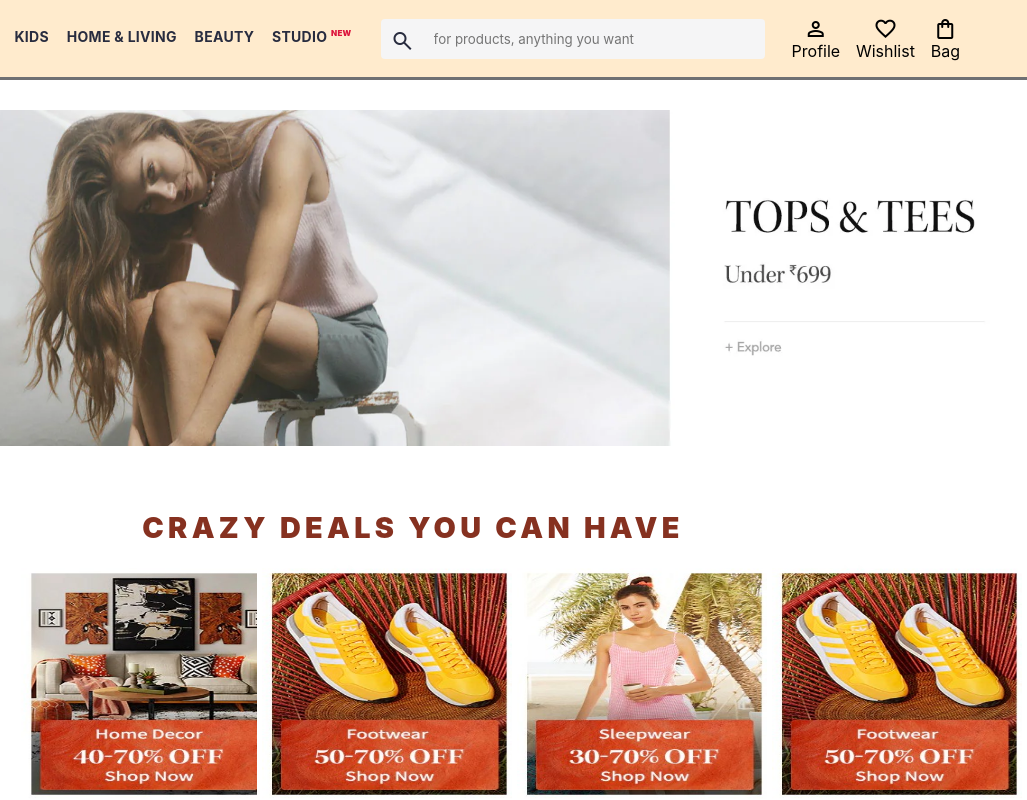
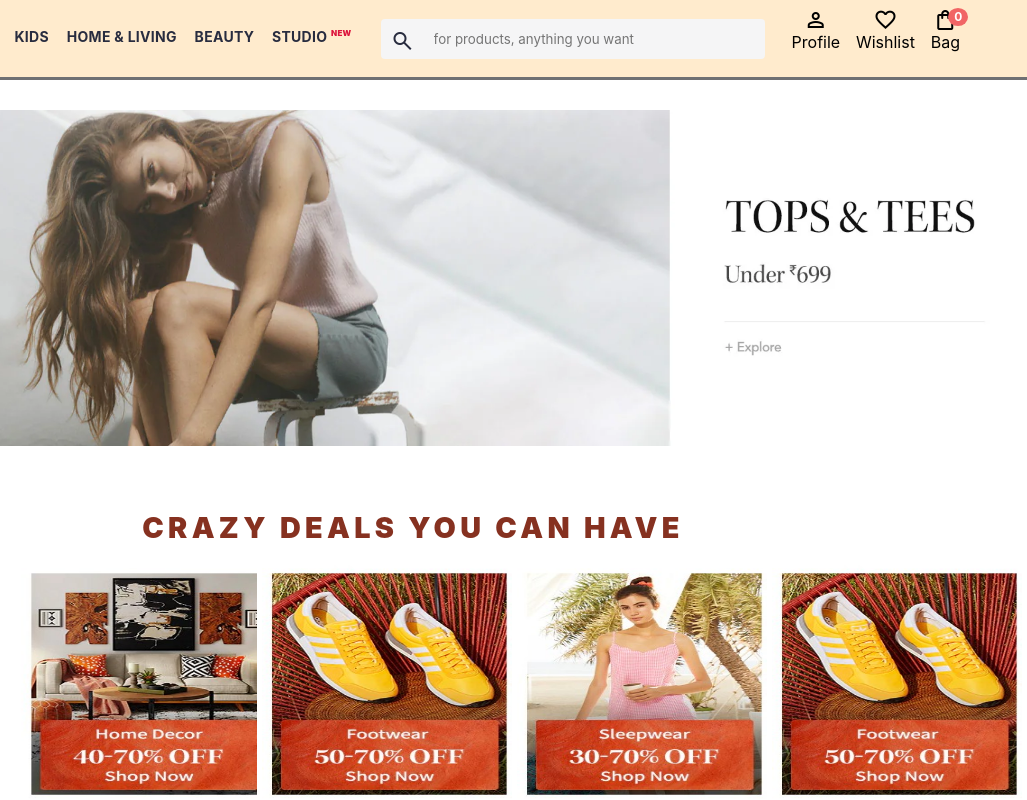
Before and after one commit to shivam007310/Myntra_clone_css, a plain HTML site: page index.html in a window 1280 px wide. Shown: the top 800 px of the page, 253-1280 px from the left. Drawn offline with nearby package versions, Linux system fonts and the light colour scheme.

Commit message:
js-commit

```diff
--- a/css/style.css
+++ b/css/style.css
@@ -80,6 +80,23 @@ header {
   display: flex;
   flex-direction: column;
   align-items: center;
+}
+
+.bag-item-count {
+  background-color: #f16565;
+  white-space: nowrap;
+  text-align: center;
+  line-height: 18px;
+  padding: 0 6px;
+  height: 18px;
+  position: relative;
+  border-radius: 50%;
+  font-size: 12px;
+  color: #fff;
+  left: 13px;
+  top: -44px;
+  font-weight: 700;
+  cursor: pointer;
 }
 
 /*  Main Section Starts here   */
--- a/index.html
+++ b/index.html
@@ -54,6 +54,7 @@
         <div class="action_container">
           <span class="material-symbols-outlined"> shopping_bag </span>
           <span class="action_name">Bag</span>
+          <span class="bag-item-count">0</span>
         </div>
       </div>
     </header>
```
Also changed, not shown: product.html (+1 -0 lines), script/index.js (+23 -10 lines).
